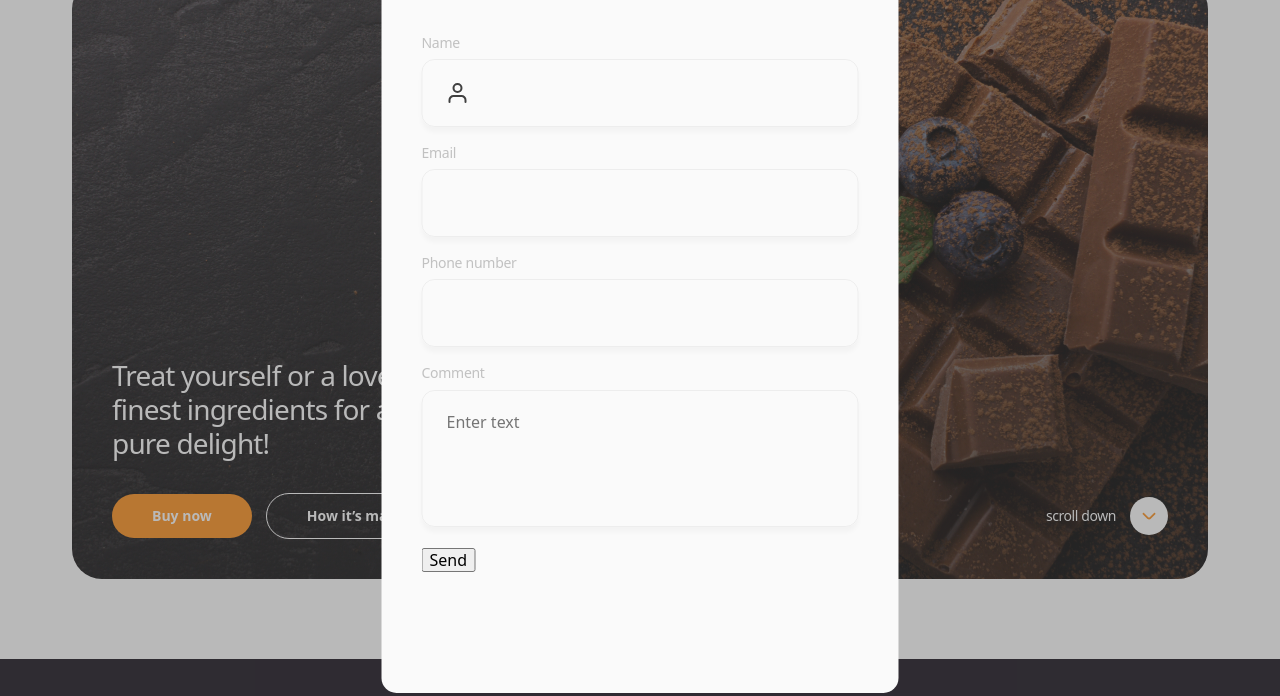
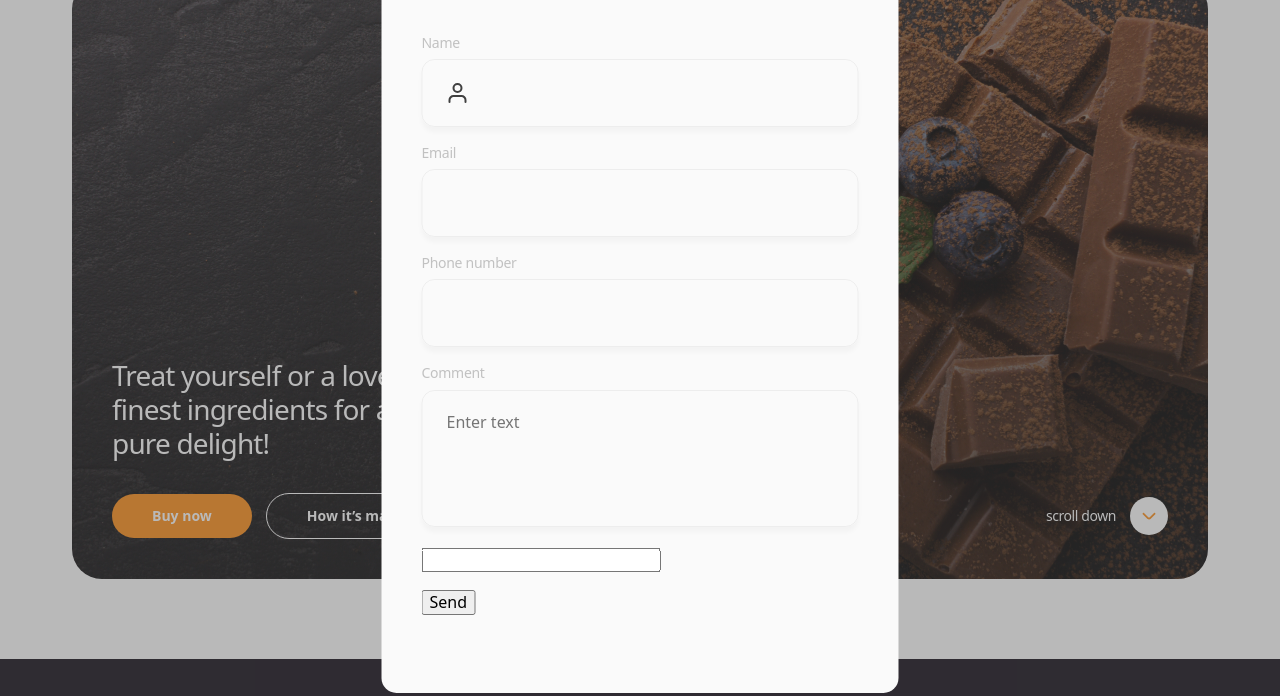
Before and after one commit to dashakotets/exampl1, a plain HTML site: page index.html in a window 1280 px wide. Shown: the part 104-800 px from the top of the page. Drawn offline with nearby package versions, Linux system fonts and the light colour scheme.

Commit message:
Update index.html

```diff
--- a/index.html
+++ b/index.html
@@ -299,6 +299,10 @@
                     <label for="user-comment" class="modal-lable"> Comment</label>
                     <textarea name="user-comment" id="user-comment" placeholder="Enter text" class="modal-text"></textarea>
                 </div>
+
+                <div class="modal-field">
+                    <input type="">
+                </div>
                 <button type="submit">Send</button>
             </form>
         </div>
```
